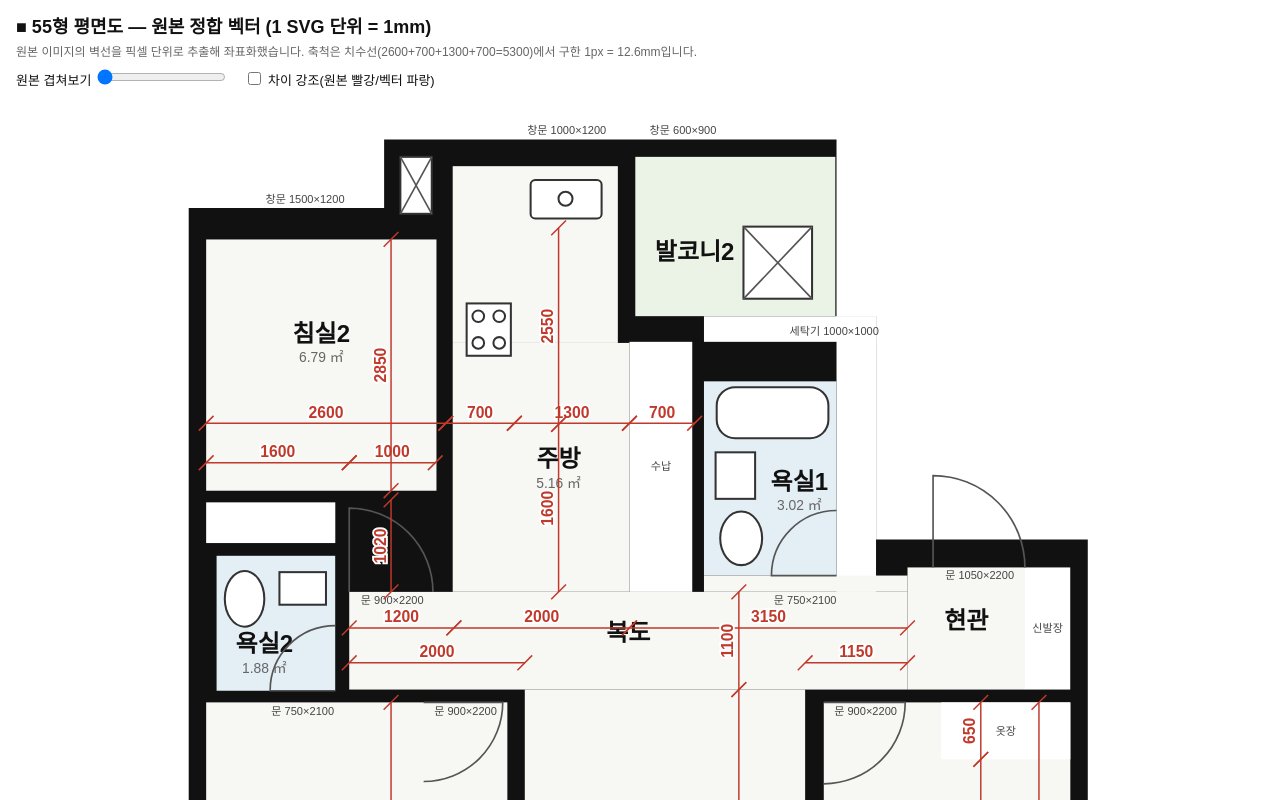
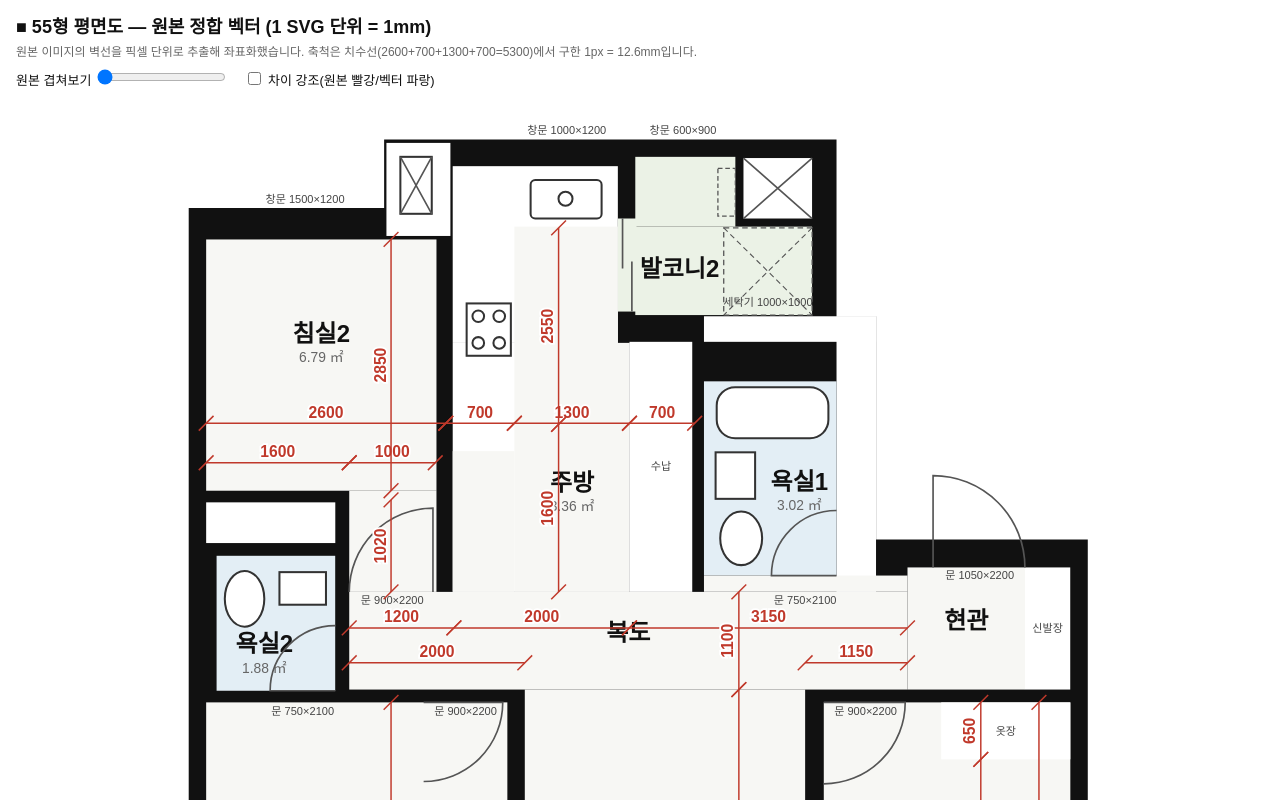
Before and after one commit to Choisland/For-Fold8, a plain HTML site: page floorplan_55.html in a window 1280 px wide. Shown: the top 800 px of the page. Drawn offline with Linux system fonts and the light colour scheme.

Commit message:
Fix kitchen counter, balcony doors, bedroom 2 door details
Co-Authored-By: Claude Opus 5.5 <noreply@anthropic.com>
Claude-Session: https://claude.ai/code/session_01XL2nz9BPXknnTEYWmgSCkv

```diff
--- a/floorplan_55.html
+++ b/floorplan_55.html
@@ -55,12 +55,19 @@ el("polygon", {points: outer.map(([x, y]) => X(x) + "," + Y(y)).join(" "), fill:
 const R = "var(--room)", W = "var(--wet)", B = "var(--bal)", F = "#fff";
 const rooms = [
   ["침실2",   25, 243, 223, 459, R, 1, 0, -20],
+  ["",       148, 459, 223, 546, R],
+  ["",       180, 160, 235, 240, F],
   ["",        25, 469, 136, 504, F],
   ["욕실2",   34, 515, 136, 631, W, 1, -10, 25],
-  ["",       237, 180, 379, 332, R],
-  ["주방",   237, 332, 389, 546, R, 1, 15, 0],
+  ["",       237, 180, 379, 332, F],
+  ["",       237, 332, 389, 546, F],
+  ["",       290, 232, 379, 332, R],
+  ["주방",   290, 332, 389, 546, R, 1, 0, 20],
+  ["",       237, 425, 290, 546, R],
   ["수납",   389, 331, 443, 546, F],
-  ["발코니2",394, 172, 566, 309, B, 0, -35, 20],
+  ["",       394, 172, 480, 232, B],
+  ["발코니2",394, 232, 546, 308, B, 0, -38, 5],
+  ["",       487, 173, 546, 225, F],
   ["",       453, 309, 601, 331, F],
   ["",       567, 309, 601, 546, F],
   ["욕실1",  453, 365, 567, 532, W, 1, 25, 10],
@@ -75,7 +82,7 @@ const rooms = [
   ["",       299, 895, 783, 917, F],
   ["",       556, 895, 768, 906, F],
   ["",        25, 869, 170, 896, F],
-  ["발코니1",170, 885, 280, 991, B],
+  ["발코니1",170, 868, 278, 991, B, 0, 8, 12],
   ["대피공간", 25, 896, 159, 995, B, 0, 22, -10],
 ];
 for (const [n, x1, y1, x2, y2, f, a, dx = 0, dy = 0] of rooms) {
@@ -98,23 +105,32 @@ box(463, 426, 497, 466);
 fx("ellipse", {cx: X(485), cy: Y(500), rx: L(18), ry: L(23)});
 fx("ellipse", {cx: X(58), cy: Y(552), rx: L(17), ry: L(24)});
 box(88, 529, 128, 557);
-box(487, 232, 546, 294);
-el("path", {class: "door", d: `M${X(487)},${Y(232)}L${X(546)},${Y(294)}M${X(546)},${Y(232)}L${X(487)},${Y(294)}`}, plan);
+el("path", {class: "door", d: `M${X(487)},${Y(173)}L${X(546)},${Y(225)}M${X(546)},${Y(173)}L${X(487)},${Y(225)}`}, plan);
+el("rect", {x: X(470), y: Y(233), width: L(76), height: L(75), fill: "none", stroke: "#555", "stroke-width": 14, "stroke-dasharray": "60 40"}, plan);
+el("path", {d: `M${X(470)},${Y(233)}L${X(546)},${Y(308)}M${X(546)},${Y(233)}L${X(470)},${Y(308)}`, stroke: "#555", "stroke-width": 12, "stroke-dasharray": "60 40"}, plan);
+el("rect", {x: X(465), y: Y(182), width: L(15), height: L(41), fill: "none", stroke: "#555", "stroke-width": 14, "stroke-dasharray": "50 30"}, plan);
+// 주방↔발코니2 문 (1400×2200, 미서기)
+el("rect", {x: X(379), y: Y(225), width: L(16), height: L(80), fill: "var(--bal)"}, plan);
+el("path", {class: "door", d: `M${X(383)},${Y(225)}V${Y(268)}M${X(391)},${Y(262)}V${Y(305)}`, "stroke-width": 30}, plan);
+// 안방↔발코니1 문 (1400×2400, 미서기)
+el("rect", {x: X(172), y: Y(868), width: L(106), height: L(18), fill: "var(--bal)"}, plan);
+el("path", {class: "door", d: `M${X(172)},${Y(873)}H${X(228)}M${X(222)},${Y(881)}H${X(278)}`, "stroke-width": 30}, plan);
 box(192, 172, 219, 221);
 el("path", {class: "door", d: `M${X(192)},${Y(172)}L${X(219)},${Y(221)}M${X(219)},${Y(172)}L${X(192)},${Y(221)}`}, plan);
 box(37, 907, 87, 959); box(60, 967, 125, 989);
 el("text", {class: "sm", x: X(92), y: Y(983)}, plan, "실외기");
-el("text", {class: "sm", x: X(565), y: Y(325)}, plan, "세탁기 1000×1000");
+el("text", {class: "sm", x: X(508), y: Y(300)}, plan, "세탁기 1000×1000");
 
 // 문: [힌지x, 힌지y, 반경(px), 시작각, 끝각]
 const doors = [
-  [148, 546, 72, -90, 0], [136, 631, 56, 180, 270], [212, 641, 68, 0, 90],
-  [567, 532, 56, 180, 270], [556, 641, 70, 0, 90], [650, 525, 79, -90, 0], [170, 972, 50, -90, 0],
+  [220, 546, 72, 270, 180, 1], [136, 631, 56, 180, 270], [212, 641, 68, 0, 90],
+  [567, 532, 56, 180, 270], [556, 641, 70, 0, 90], [650, 525, 79, -90, 0],
 ];
-for (const [hx, hy, r, a0, a1] of doors) {
+doors.push([174, 973, 48, 0, -90, 1]);   // 발코니1→대피공간 (잎 수평)
+for (const [hx, hy, r, a0, a1, rev] of doors) {
   const p = a => [X(hx + r * Math.cos(a * Math.PI / 180)), Y(hy + r * Math.sin(a * Math.PI / 180))];
   const [x0, y0] = p(a0), [x1, y1] = p(a1);
-  el("path", {class: "door", d: `M${X(hx)},${Y(hy)}L${x0},${y0}A${L(r)},${L(r)} 0 0 1 ${x1},${y1}`}, plan);
+  el("path", {class: "door", d: `M${X(hx)},${Y(hy)}L${x0},${y0}A${L(r)},${L(r)} 0 0 ${rev ? 0 : 1} ${x1},${y1}`}, plan);
 }
 
 // 창/문 규격 (px)
@@ -122,7 +138,7 @@ const notes = [
   [110, 212, "창문 1500×1200"], [335, 152, "창문 1000×1200"], [435, 152, "창문 600×900"],
   [185, 556, "문 900×2200"], [540, 556, "문 750×2100"], [690, 535, "문 1050×2200"],
   [108, 652, "문 750×2100"], [248, 652, "문 900×2200"], [592, 652, "문 900×2200"],
-  [228, 895, "문 1400×2400"], [400, 930, "창문 2600×2000 (커튼박스 180)"], [650, 930, "창문 1800×1200"],
+  [225, 900, "문 1400×2400"], [400, 930, "창문 2600×2000 (커튼박스 180)"], [650, 930, "창문 1800×1200"],
   [80, 1022, "그릴 1100×2100"], [230, 1022, "창문 1300×2000"],
 ];
 for (const [x, y, t] of notes) el("text", {class: "sm", x: X(x), y: Y(y)}, plan, t);
```
